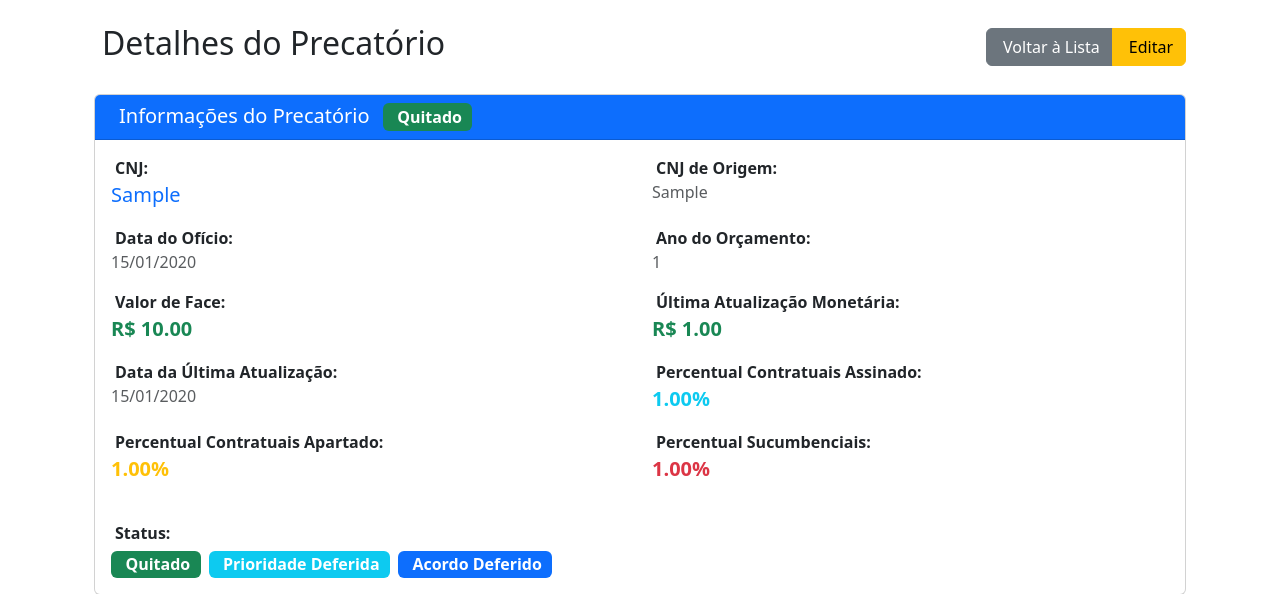
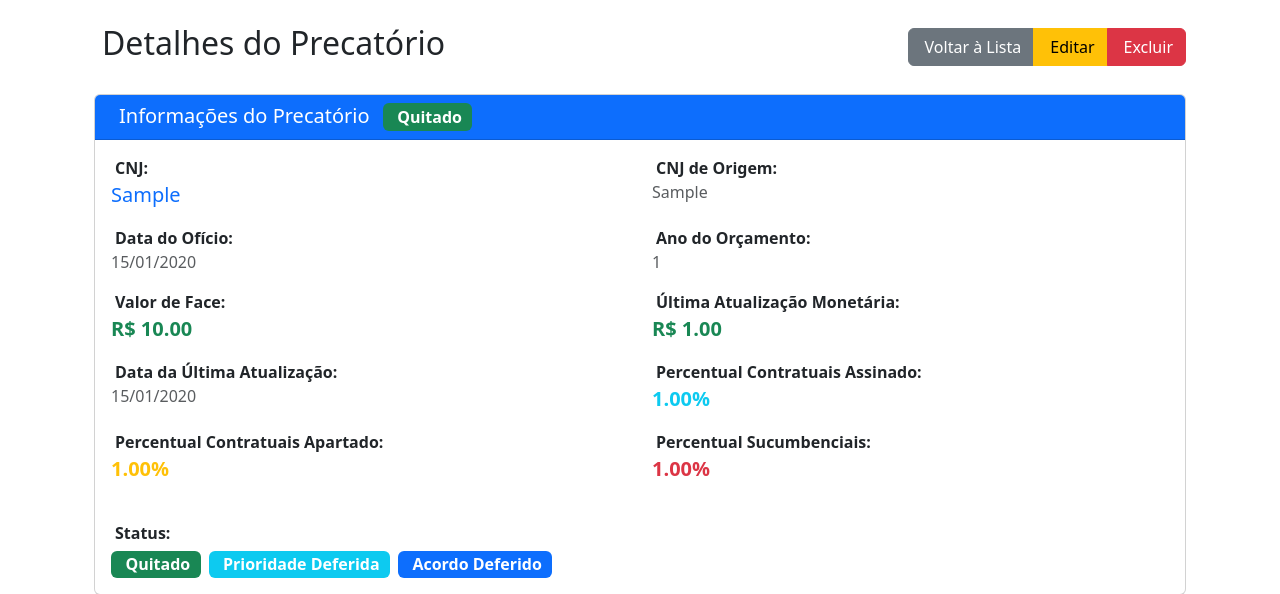
Before and after one commit to thsteixeira/precatorios, a Django app: a page that uses precapp/templates/precapp/precatorio_detail.html in a window 1280 px wide. Shown: the part 56-650 px from the top of the page. Run offline with Django 3.2, Linux system fonts and the light colour scheme; a user stored in the database is signed in; tables that the repository leaves empty hold one stand-in row (values such as "Sample post"); some libraries are stand-ins or nearby versions.

Commit message:
adding delete precatorio functionality

```diff
--- a/precapp/templates/precapp/precatorio_detail.html
+++ b/precapp/templates/precapp/precatorio_detail.html
@@ -19,6 +19,9 @@
                         <a href="?edit=true" class="btn btn-warning">
                             <i class="fas fa-edit me-1"></i>Editar
                         </a>
+                        <button type="button" class="btn btn-danger" data-bs-toggle="modal" data-bs-target="#deletePrecatorioModal">
+                            <i class="fas fa-trash me-1"></i>Excluir
+                        </button>
                     {% endif %}
                 </div>
             </div>
@@ -1288,6 +1291,53 @@
     </div>
 </div>
 
+<!-- Delete Precatorio Modal -->
+<div class="modal fade" id="deletePrecatorioModal" tabindex="-1" aria-labelledby="deletePrecatorioModalLabel" aria-hidden="true">
+    <div class="modal-dialog">
+        <div class="modal-content">
+            <div class="modal-header bg-danger text-white">
+                <h5 class="modal-title" id="deletePrecatorioModalLabel">
+                    <i class="fas fa-exclamation-triangle me-2"></i>Confirmar Exclusão
+                </h5>
+                <button type="button" class="btn-close btn-close-white" data-bs-dismiss="modal" aria-label="Close"></button>
+            </div>
+            <div class="modal-body">
+                <div class="text-center mb-3">
+                    <i class="fas fa-file-times fa-3x text-danger mb-3"></i>
+                    <h5>Tem certeza que deseja excluir este precatório?</h5>
+                </div>
+
+                <div class="alert alert-warning">
+                    <strong><i class="fas fa-gavel me-2"></i>Precatório:</strong> {{ precatorio.cnj }}<br>
+                    <strong><i class="fas fa-building me-2"></i>Origem:</strong> {{ precatorio.origem|default:"Não informado" }}<br>
+                    <strong><i class="fas fa-money-bill-wave me-2"></i>Valor de Face:</strong> R$ {{ precatorio.valor_de_face|floatformat:2 }}
+                </div>
+
+                <div class="alert alert-danger">
+                    <strong><i class="fas fa-exclamation-triangle me-2"></i>Atenção:</strong>
+                    <ul class="mb-0 mt-2">
+                        <li>Esta ação não pode ser desfeita</li>
+                        <li>O precatório só pode ser excluído se não estiver associado a clientes, alvarás ou requerimentos</li>
+                        <li>Todos os dados do precatório serão permanentemente removidos</li>
+                        <li>Histórico e relacionamentos serão perdidos</li>
+                    </ul>
+                </div>
+            </div>
+            <div class="modal-footer">
+                <button type="button" class="btn btn-secondary" data-bs-dismiss="modal">
+                    <i class="fas fa-times me-1"></i>Cancelar
+                </button>
+                <form method="post" action="{% url 'delete_precatorio' precatorio.cnj %}" style="display: inline;">
+                    {% csrf_token %}
+                    <button type="submit" class="btn btn-danger">
+                        <i class="fas fa-trash me-1"></i>Excluir Definitivamente
+                    </button>
+                </form>
+            </div>
+        </div>
+    </div>
+</div>
+
 {% endblock %}
 
 {% block extra_css %}
--- a/precapp/urls.py
+++ b/precapp/urls.py
@@ -1,7 +1,7 @@
 from django.urls import path
 
 from .views import (
-    novoPrec_view, home_view, precatorio_view, precatorio_detalhe_view,
+    novoPrec_view, home_view, precatorio_view, precatorio_detalhe_view, delete_precatorio_view,
     clientes_view, cliente_detail_view, novo_cliente_view, delete_cliente_view,
     alvaras_view, alvara_detail_view, delete_alvara_view,
     requerimento_list_view, login_view, logout_view
@@ -17,6 +17,7 @@ urlpatterns = [
     path('precatorios/novo/', novoPrec_view, name='novo_precatorio'),
     path('precatorios/', precatorio_view, name='precatorios'),
     path('precatorios/<str:precatorio_cnj>/', precatorio_detalhe_view, name='precatorio_detalhe'),
+    path('precatorios/<str:precatorio_cnj>/delete/', delete_precatorio_view, name='delete_precatorio'),
     path('clientes/', clientes_view, name='clientes'),
     path('clientes/novo/', novo_cliente_view, name='novo_cliente'),
     path('clientes/<str:cpf>/', cliente_detail_view, name='cliente_detail'),
--- a/precapp/views.py
+++ b/precapp/views.py
@@ -556,3 +556,34 @@ def delete_cliente_view(request, cpf):
 
     # If not POST, redirect to client detail
     return redirect('cliente_detail', cpf=cpf)
+
+
+@login_required
+def delete_precatorio_view(request, precatorio_cnj):
+    """View to delete a precatório"""
+    precatorio = get_object_or_404(Precatorio, cnj=precatorio_cnj)
+
+    if request.method == 'POST':
+        precatorio_cnj_display = precatorio.cnj
+
+        # Check if precatorio has associated clientes
+        if precatorio.clientes.exists():
+            messages.error(request, f'Não é possível excluir o precatório {precatorio_cnj_display} pois ele possui clientes associados. Remova as associações primeiro.')
+            return redirect('precatorio_detalhe', precatorio_cnj=precatorio_cnj)
+
+        # Check if precatorio has associated alvaras
+        if hasattr(precatorio, 'alvara_set') and precatorio.alvara_set.exists():
+            messages.error(request, f'Não é possível excluir o precatório {precatorio_cnj_display} pois ele possui alvarás associados. Remova os alvarás primeiro.')
+            return redirect('precatorio_detalhe', precatorio_cnj=precatorio_cnj)
+
+        # Check if precatorio has associated requerimentos
+        if hasattr(precatorio, 'requerimento_set') and precatorio.requerimento_set.exists():
+            messages.error(request, f'Não é possível excluir o precatório {precatorio_cnj_display} pois ele possui requerimentos associados. Remova os requerimentos primeiro.')
+            return redirect('precatorio_detalhe', precatorio_cnj=precatorio_cnj)
+
+        precatorio.delete()
+        messages.success(request, f'Precatório {precatorio_cnj_display} foi excluído com sucesso!')
+        return redirect('precatorios')
+
+    # If not POST, redirect to precatorio detail
+    return redirect('precatorio_detalhe', precatorio_cnj=precatorio_cnj)
```
